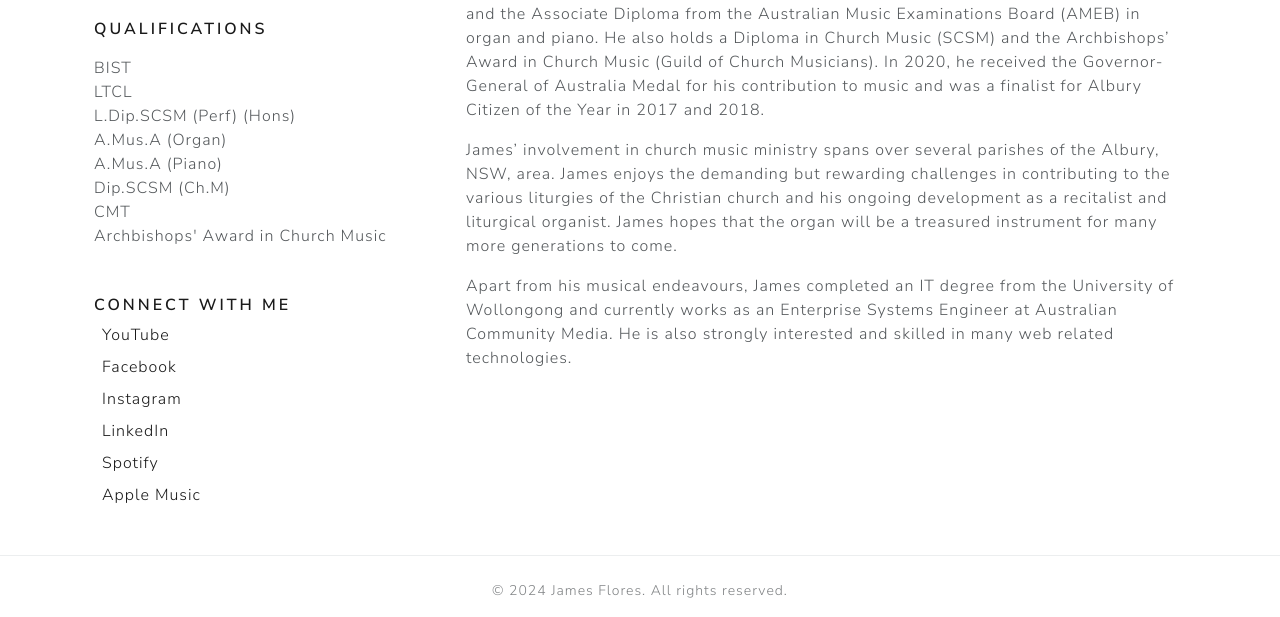
After one commit to jamesflores/Australian-Organs, a Django app: page /about/ in a window 1280 px wide. The commit adds this page. Shown: the part 748-1365 px from the top of the page. Run offline with Django 5.2, Linux system fonts and the light colour scheme; some libraries are stand-ins or nearby versions.

Commit message:
add about page, minor modifications to contact page

```diff
--- /dev/null
+++ b/app/templates/map/about.html
@@ -0,0 +1,62 @@
+{% extends "map/layout.html" %}
+{% load static %}
+
+{% block content %}
+<div class="container">
+    <h1 class="mt-5 mb-4">About James Flores</h1>
+
+    <div class="row">
+        <div class="col-lg-4">
+            <div class="mb-4">
+                <img src="https://jamesfloresorganist.com/wp-content/uploads/2022/11/James-Flores-66.jpg" alt="James Flores" class="img-fluid mb-3 rounded">
+                <img src="https://jamesfloresorganist.com/wp-content/uploads/2020/02/james-flores-organist-580x725-1.jpg" alt="James Flores" class="img-fluid mb-3 rounded">
+            </div>
+
+            <div class="mb-4">
+                <h2 class="h5 mb-3">Qualifications</h2>
+                <p>
+                    BIST<br>
+                    LTCL<br>
+                    L.Dip.SCSM (Perf) (Hons)<br>
+                    A.Mus.A (Organ)<br>
+                    A.Mus.A (Piano)<br>
+                    Dip.SCSM (Ch.M)<br>
+                    CMT<br>
+                    Archbishops' Award in Church Music
+                </p>
+
+                <h2 class="h5 mt-5">Connect With Me</h2>
+                <div class="d-flex flex-column gap-2">
+                    <a href="https://youtube.com/@james.flores" target="_blank" class="text-decoration-none">
+                        <i class="bi bi-youtube me-2"></i>YouTube
+                    </a>
+                    <a href="https://facebook.com/JamesFloresOrganist" target="_blank" class="text-decoration-none">
+                        <i class="bi bi-facebook me-2"></i>Facebook
+                    </a>
+                    <a href="https://instagram.com/james_flores" target="_blank" class="text-decoration-none">
+                        <i class="bi bi-instagram me-2"></i>Instagram
+                    </a>
+                    <a href="https://www.linkedin.com/in/james-l-flores/" target="_blank" class="text-decoration-none">
+                        <i class="bi bi-linked me-2"></i>LinkedIn
+                    </a>
+                    <a href="https://open.spotify.com/artist/7rdPHUXJGjWQC1AK7Zeta8" target="_blank" class="text-decoration-none">
+                        <i class="bi bi-spotify me-2"></i>Spotify
+                    </a>
+                    <a href="https://music.apple.com/au/artist/james-flores/1245969164" target="_blank" class="text-decoration-none">
+                        <i class="bi bi-apple me-2"></i>Apple Music
+                    </a>
+                </div>
+            </div>
+        </div>
+
+
+        <div class="col-lg-8">
+            <p>James Flores began his musical career with piano lessons at the age of 4 under the guidance of his aunt, Aurora Flores. Since then, he has been a regular participant at the Albury-Wodonga Eisteddfod and has won the age championships several times throughout his school years. He has also been Junior Champion of the Bernstein Piano Competition held at Shepparton and a finalist at the Bernstein Piano Competition held in Ringwood. James also studied the violin, with the late Margaret Moore, and participated in numerous Border Music Camps and was a member of the Murray Conservatorium Orchestra.</p>
+            <p>In 2011, James became interested in sacred music and the organ. He first began lessons on the organ under the instruction of Benedict Wilson and subsequently became sub-organist for the Schola Cantorum at St Patrick’s Church, Albury. James was actively involved in the Schola’s liturgical activities, concerts and the production of three CDs. From 2014, he continued his organ studies under the guidance of Dr Allan Beavis as Organ Scholar of the St Matthew’s Music Association. In 2017, James completed a series of thirteen organ recitals with notable performances at St Andrew’s Cathedral (Sydney), St Stephen’s Uniting Church (Sydney) and St Jude’s Anglican Church (Bowral). He has also placed first in the Ringwood Classical Organ Competition (Melbourne). James has participated in masterclasses with renowned organists such as Daniel Moult (London), Johann Vexo (Choir Organist, Notre Dame de Paris) and Sarah Kim (l’Oratoire du Louvre, Paris).</p>
+            <p>James has successfully attained the LTCL with Distinction from Trinity College London, the Licentiate Diploma with Honours from the St Cecilia School of Music (SCSM) in organ and the Associate Diploma from the Australian Music Examinations Board (AMEB) in organ and piano. He also holds a Diploma in Church Music (SCSM) and the Archbishops’ Award in Church Music (Guild of Church Musicians). In 2020, he received the Governor-General of Australia Medal for his contribution to music and was a finalist for Albury Citizen of the Year in 2017 and 2018.</p>
+            <p>James’ involvement in church music ministry spans over several parishes of the Albury, NSW, area. James enjoys the demanding but rewarding challenges in contributing to the various liturgies of the Christian church and his ongoing development as a recitalist and liturgical organist. James hopes that the organ will be a treasured instrument for many more generations to come.</p>
+            <p>Apart from his musical endeavours, James completed an IT degree from the University of Wollongong and currently works as an Enterprise Systems Engineer at Australian Community Media. He is also strongly interested and skilled in many web related technologies.</p>
+        </div>
+    </div>
+</div>
+{% endblock %}
--- a/app/templates/map/layout.html
+++ b/app/templates/map/layout.html
@@ -63,7 +63,7 @@
                         <a class="nav-link" href="{% url 'map' %}">Map</a>
                     </li>
                     <li class="nav-item">
-                        <a class="nav-link" href="https://jamesfloresorganist.com/about/" target="_blank">About</a>
+                        <a class="nav-link" href="{% url 'about' %}">About</a>
                     </li>
                     <li class="nav-item">
                         <a class="nav-link" href="{% url 'contact' %}">Contact</a>
--- a/app/urls.py
+++ b/app/urls.py
@@ -15,4 +15,5 @@ urlpatterns = [
     path('api/bookmark/', views.bookmark_organ, name='bookmark'),
     path('api/check_bookmark/', views.check_bookmark, name='check_bookmark'),
     path('contact/', views.contact_view, name='contact'),
+    path('about/', views.about_view, name='about'),
 ]
--- a/app/views.py
+++ b/app/views.py
@@ -349,3 +349,7 @@ def contact_view(request):
     return render(request, 'map/contact_form.html', {
         'site_key': settings.CLOUDFLARE_TURNSTILE_SITE_KEY,
     })
+
+
+def about_view(request):
+    return render(request, 'map/about.html')
```
Also changed, not shown: app/templates/map/contact_form.html (+7 -1 lines).
